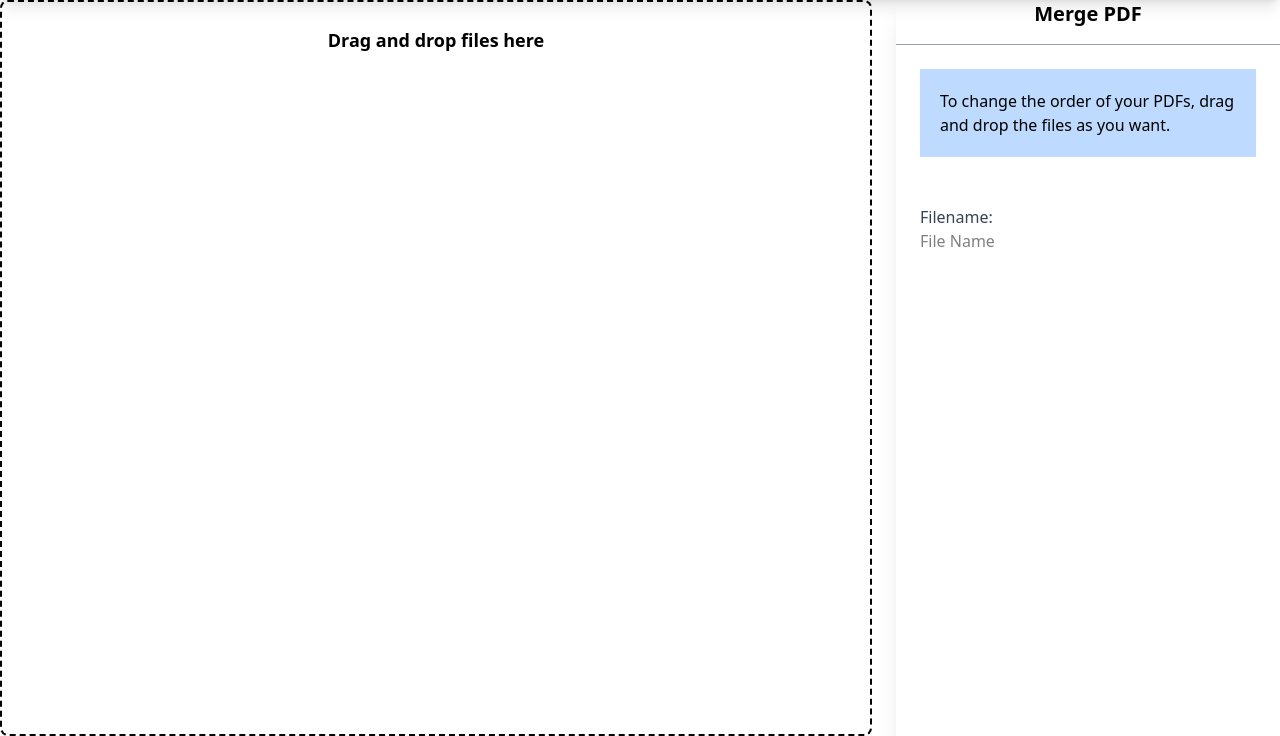
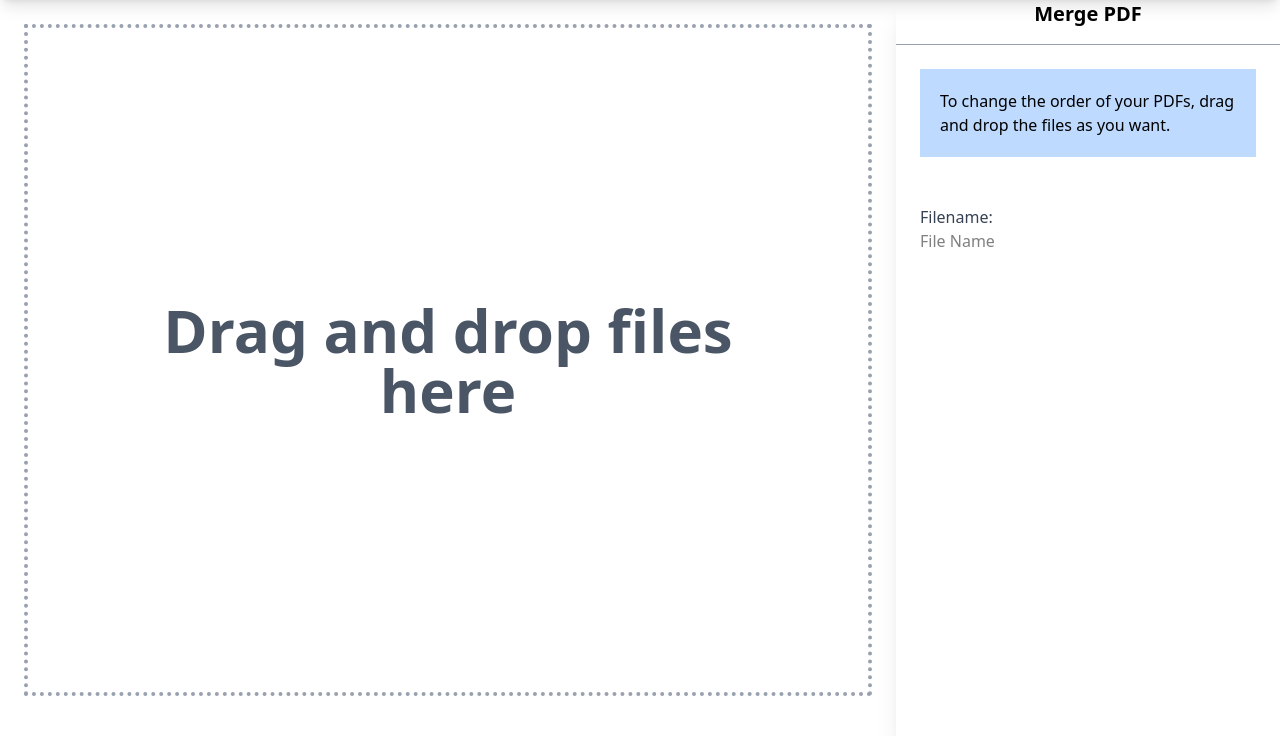
Before and after one commit to easy-stuff/pdeff, a Flask app: page /merge_pdf in a window 1280 px wide. Shown: the part 174-910 px from the top of the page. Run offline with Flask 3, Linux system fonts and the light colour scheme; some libraries are stand-ins or nearby versions.

Commit message:
good sizing

```diff
--- a/templates/merge_pdf.html
+++ b/templates/merge_pdf.html
@@ -24,16 +24,18 @@
 <div class="bg-base-200 p-0 h-[calc(100vh-4rem)] overflow-hidden">
     <div class="flex h-full">
         <!-- Drag and Drop Area -->
-        <div id="dropArea"
-            class="flex-1 p-6 border-2 border-dashed border-primary rounded-lg bg-base-100 overflow-y-auto">
-            <div id="dropMessage" class="text-center text-primary-content text-lg font-semibold">
-                Drag and drop files here
+        <div id="dropArea" class="flex-1 p-6 overflow-y-auto">
+            <div id="dropMessage"
+                class="flex items-center justify-center h-[calc(100vh-8rem)] border-4 border-dotted border-gray-400">
+                <div class="text-center text-6xl font-semibold text-gray-600 p-20">
+                    Drag and drop files here
+                </div>
             </div>
             <div id="fileList" class="flex flex-wrap gap-4 mt-4 justify-start"></div>
         </div>
 
         <!-- Sidebar -->
-        <div class="w-96 ml-6 bg-base-100 flex flex-col justify-between shadow-xl">
+        <div class="w-96 ml-0 bg-base-100 flex flex-col justify-between shadow-xl">
             <div>
                 <h3 class="text-xl font-semibold mb-4 text-center">Merge PDF</h3>
                 <hr class="border-t border-gray-400">
```
